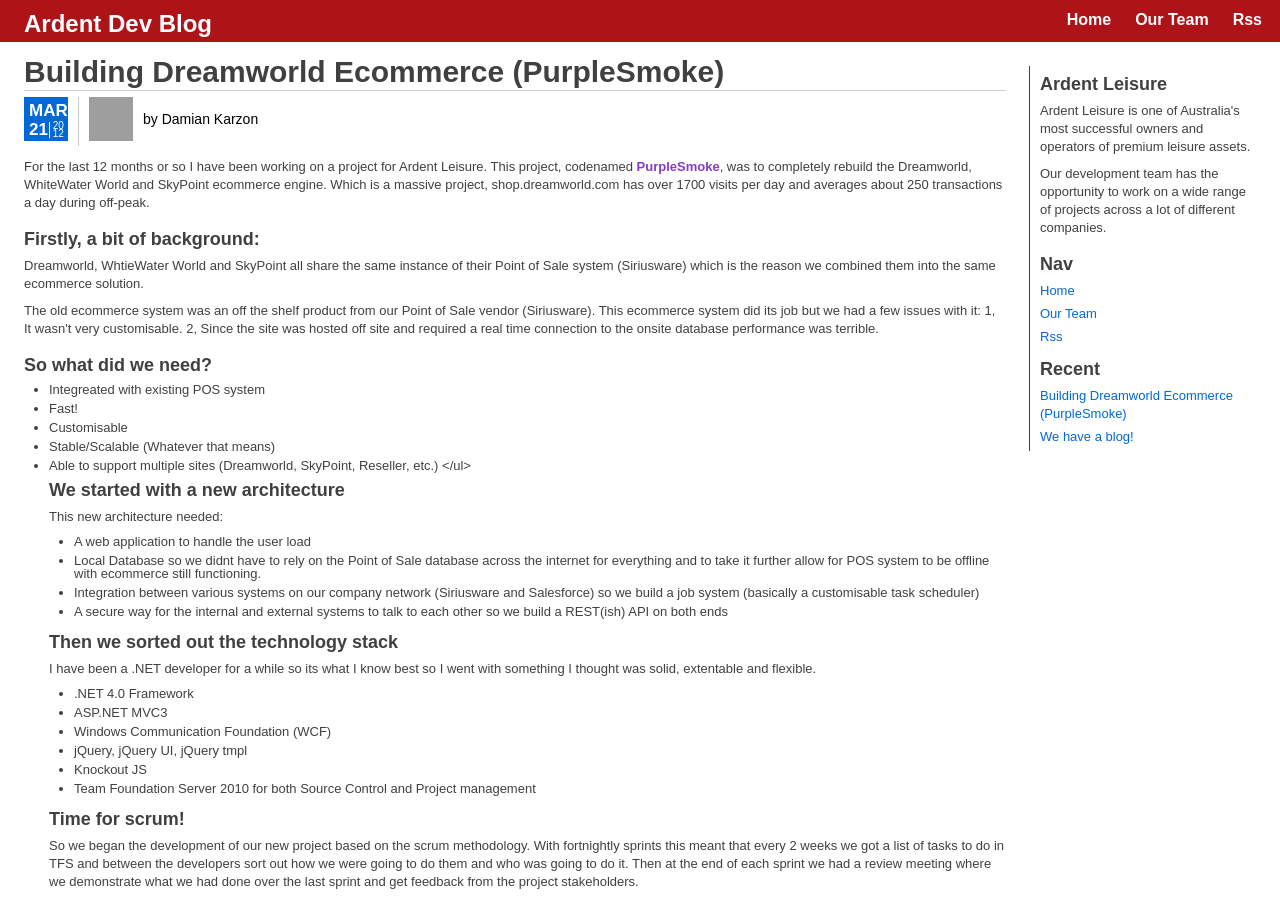
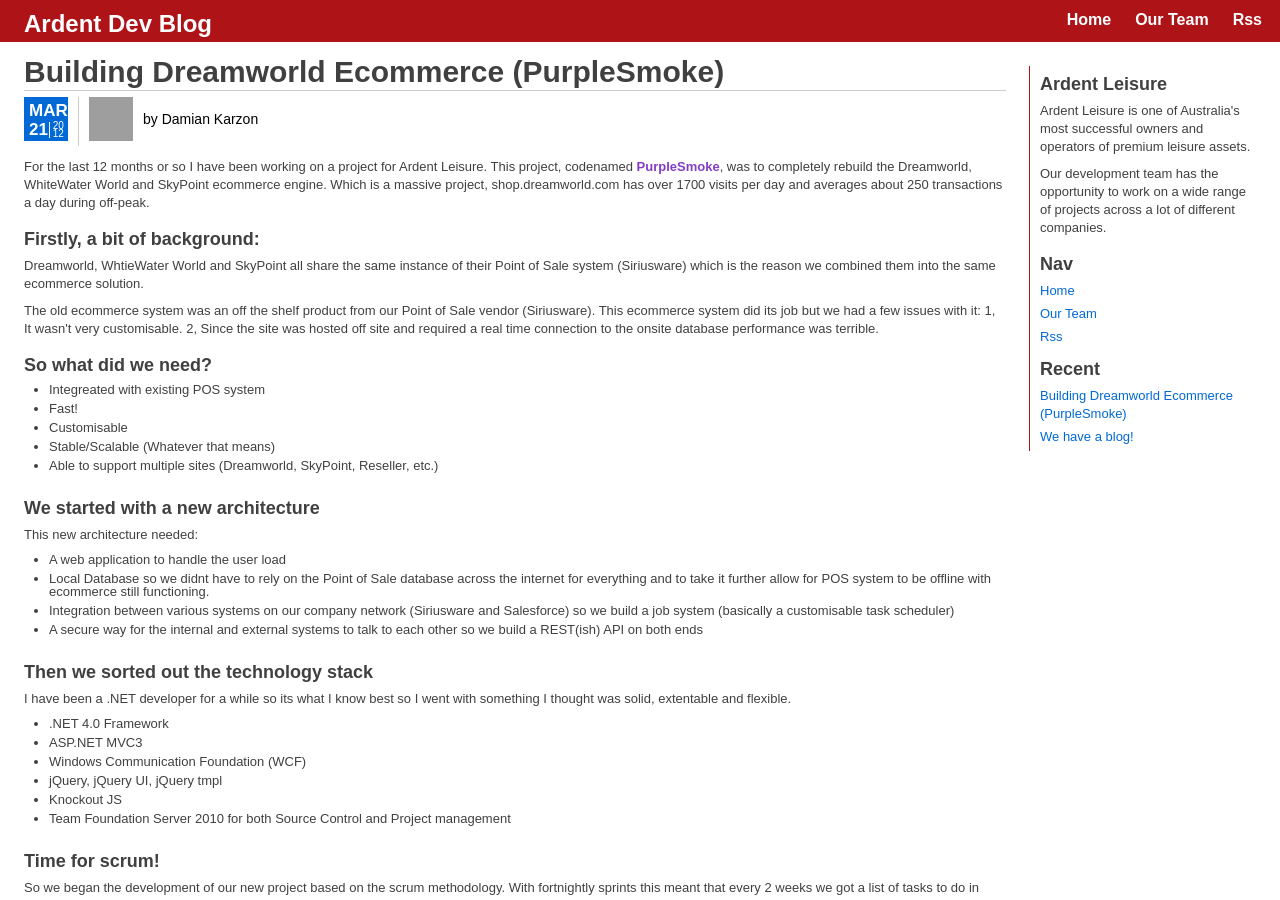
Before and after one commit to ArdentLeisure/ardentleisure.github.com, a Jekyll site: the page built from _posts/2012-03-21-building-dreamworld-ecommerce.md, in a window 1280 px wide and 900 px high. Built offline with Jekyll 4.4.1, drawn with Linux system fonts in a browser that asks for light colours; comment, search, counter and statistics services are not loaded; grey boxes are pictures that could not be loaded.

Commit message:
Fixed up the invalid XML, my bad.

```diff
--- a/_posts/2012-03-21-building-dreamworld-ecommerce.md
+++ b/_posts/2012-03-21-building-dreamworld-ecommerce.md
@@ -23,7 +23,7 @@ tags: []
     <li>Fast!</li>
     <li>Customisable</li>
     <li>Stable/Scalable (Whatever that means)</li>
-	<li>Able to support multiple sites (Dreamworld, SkyPoint, Reseller, etc.)
+    <li>Able to support multiple sites (Dreamworld, SkyPoint, Reseller, etc.)</li>
 </ul>
 
 <h3>We started with a new architecture</h3>
```
